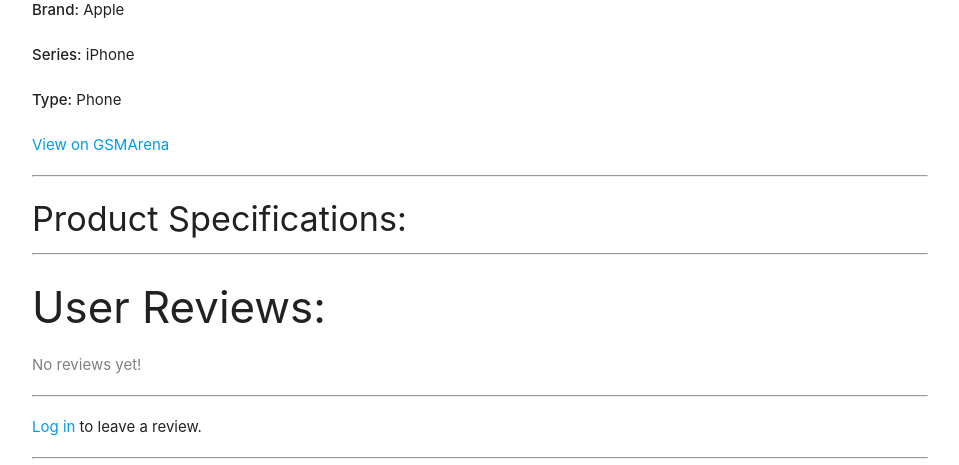
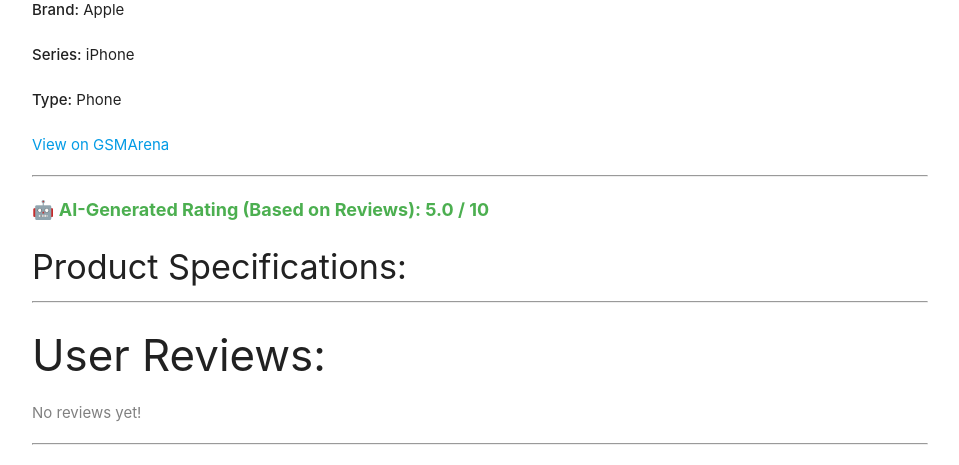
Before and after one commit to kseparovi/ZavrsniIspit, a Django app: page /reviews/product/1/ in a window 1280 px wide. Shown: the part 222-687 px from the top of the page, without its empty margins (160-1119 px from the left). Run offline with Django 4.2, Linux system fonts and the light colour scheme; data comes from the database, SQL or seed files in the repository; both versions use the stored data as it was after the commit; data that the repository does not hold is empty; some libraries are stand-ins or nearby versions.

Commit message:
NLP implemented with the ratings. Must be better handled

```diff
--- a/reviews/models.py
+++ b/reviews/models.py
@@ -10,6 +10,7 @@ class Product(models.Model):
     image_url = models.URLField(blank=True, null=True)
     product_link = models.URLField(blank=True, null=True)
     phonearena_link = models.URLField(blank=True, null=True)
+    ai_rating = models.FloatField(blank=True, null=True)  # 👈 Add this
 
     external_id = models.CharField(max_length=255, blank=True, null=True, unique=True)  # 👈 Add this
 
--- a/reviews/templates/product_detail.html
+++ b/reviews/templates/product_detail.html
@@ -14,9 +14,16 @@
         <p><a href="{{ product.phonearena_link }}" target="_blank">View on PhoneArena</a></p>
     {% endif %}
 
-    <hr>
-    <h4>Product Specifications:</h4>
-    <ul>
+<hr>
+
+{% if product.ai_rating %}
+<p style="font-size: 18px; font-weight: bold; color: #4caf50;">
+    🤖 AI-Generated Rating (Based on Reviews): {{ product.ai_rating }} / 10
+</p>
+{% endif %}
+
+<h4>Product Specifications:</h4>
+<ul>
         {% if product.display_size %}
         <li><strong>Display Size:</strong> {{ product.display_size }}</li>
         {% endif %}
@@ -50,9 +57,7 @@
           </div>
         {% endfor %}
       </div>
-      <p style="font-weight:bold; margin-top: 10px;">
-        <strong>Average User Rating:</strong> {{ product.average_rating }} / 10
-      </p>
+
     {% else %}
       <p style="color: gray;">No reviews yet!</p>
     {% endif %}
--- a/reviews/views.py
+++ b/reviews/views.py
@@ -535,6 +535,27 @@ def scrape_all_reviews():
     from .forms import ProductReviewForm
 
 
+    from textblob import TextBlob
+
+def analyze_sentiment_score(reviews):
+        """Analyze sentiment of reviews and return score on a 1–10 scale."""
+        if not reviews:
+            return 5.0  # Neutral if no reviews
+
+        total_score = 0
+        count = 0
+
+        for review in reviews:
+            text = review.comment
+            if text:
+                polarity = TextBlob(text).sentiment.polarity  # range: [-1, 1]
+                score = (polarity + 1) * 5  # Convert to range [0, 10]
+                total_score += score
+                count += 1
+
+        return round(total_score / count, 1) if count else 5.0
+
+
 
 def product_detail(request, product_id):
     product = get_object_or_404(Product, id=product_id)
@@ -545,28 +566,30 @@ def product_detail(request, product_id):
             scrape_additional_specs(product.product_link, product)
             product.refresh_from_db()
 
-    # Handle review form
+    reviews = ProductReview.objects.filter(product=product)
+
+    # ✅ Update AI Rating
+    product.ai_rating = analyze_sentiment_score(reviews)
+    product.save()
+
+    # ✅ Review form
     if request.method == "POST":
         form = ProductReviewForm(request.POST)
         if form.is_valid():
             review = form.save(commit=False)
             review.product = product
-            review.username = request.user.username  # Or request.user.get_full_name()
+            review.username = request.user.username
             review.save()
             return redirect('reviews:product_detail', product_id=product.id)
     else:
         form = ProductReviewForm()
 
-    reviews = ProductReview.objects.filter(product=product)
-    external_reviews = []  # You can pass PhoneArena reviews here if needed
-
     return render(request, 'product_detail.html', {
         'product': product,
         'reviews': reviews,
-        'external_reviews': external_reviews,
         'form': form,
+        'external_reviews': [],  # you can fill this as needed
     })
-
 
 def scrape_additional_specs(product_url, product_obj):
     headers = get_random_headers()
```
Also changed, not shown: db.sqlite3.
